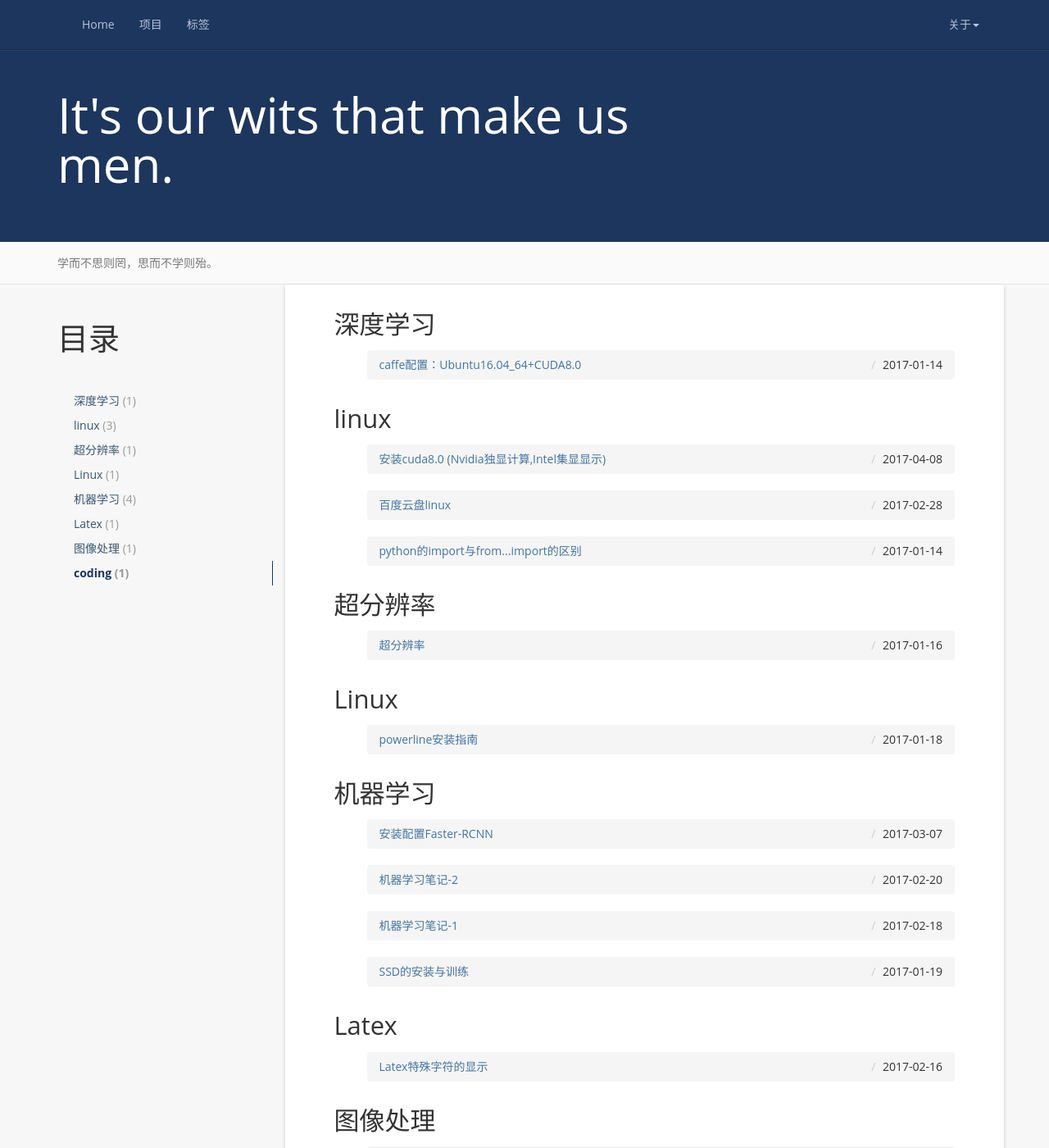
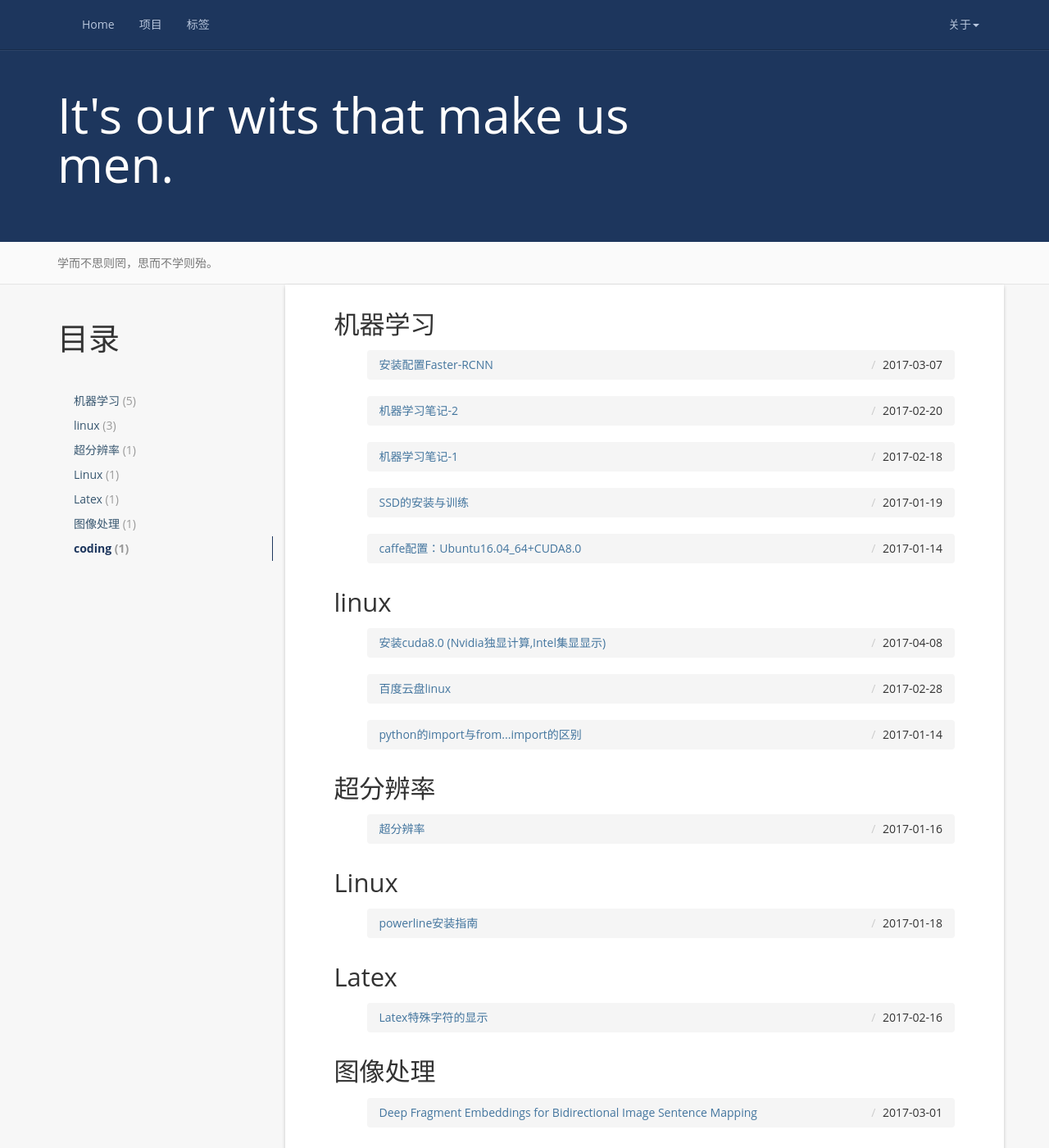
Before and after one commit to wang-tf/wang-tf.github.io, a Jekyll site: the page built from categories/index.html, in a window 1280 px wide and 1400 px high. Shown: the whole window at 82% size. Built offline with Jekyll 4.4.1, drawn with Linux system fonts in a browser that asks for light colours; nearby versions of some CDN libraries; comment, search, counter and statistics services are not loaded.

Commit message:
Update 2017-01-15-caffe-Ubuntu16.04_64-+-CUDA8.0.md

```diff
--- a/_posts/2017-01-15-caffe-Ubuntu16.04_64-+-CUDA8.0.md
+++ b/_posts/2017-01-15-caffe-Ubuntu16.04_64-+-CUDA8.0.md
@@ -5,7 +5,7 @@ title:  caffe配置：Ubuntu16.04_64+CUDA8.0
 #时间配置
 date:   2017-01-15 01:08:00 +0800
 #大类配置
-categories: 深度学习
+categories: 机器学习
 #小类配置
 tag: Caffe
 ---
```
